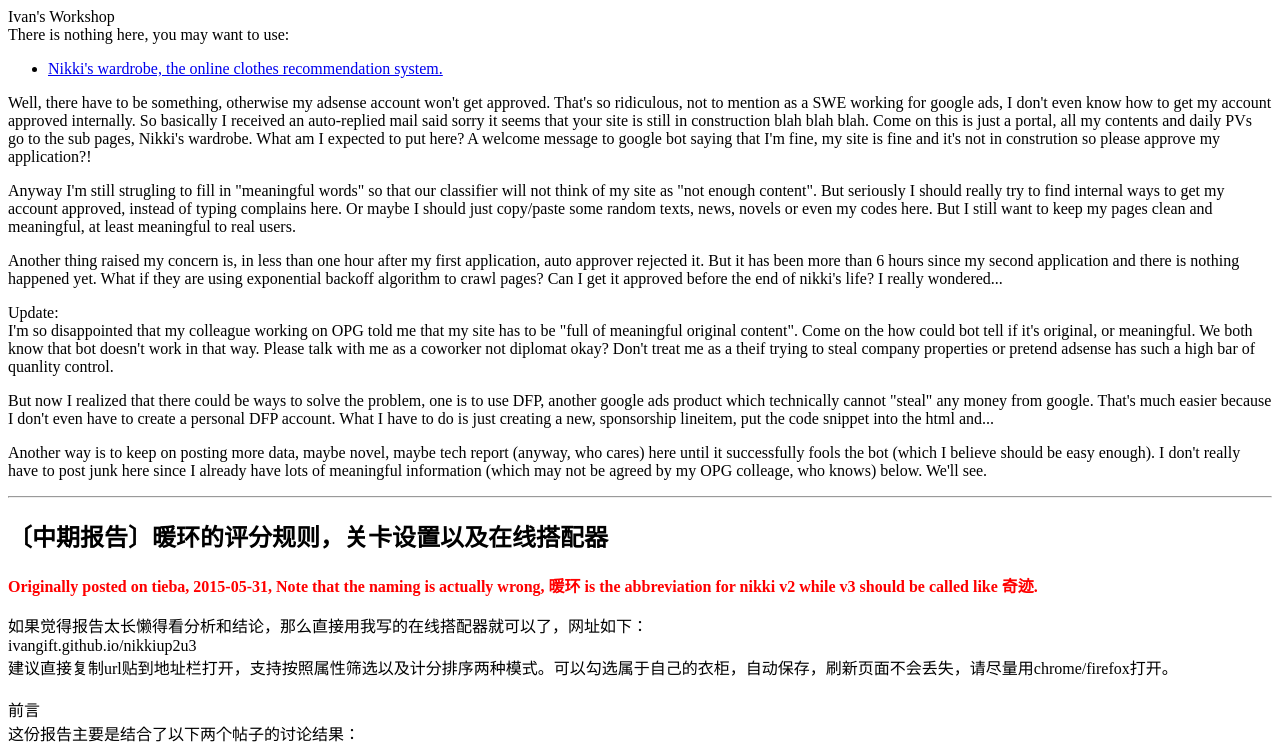
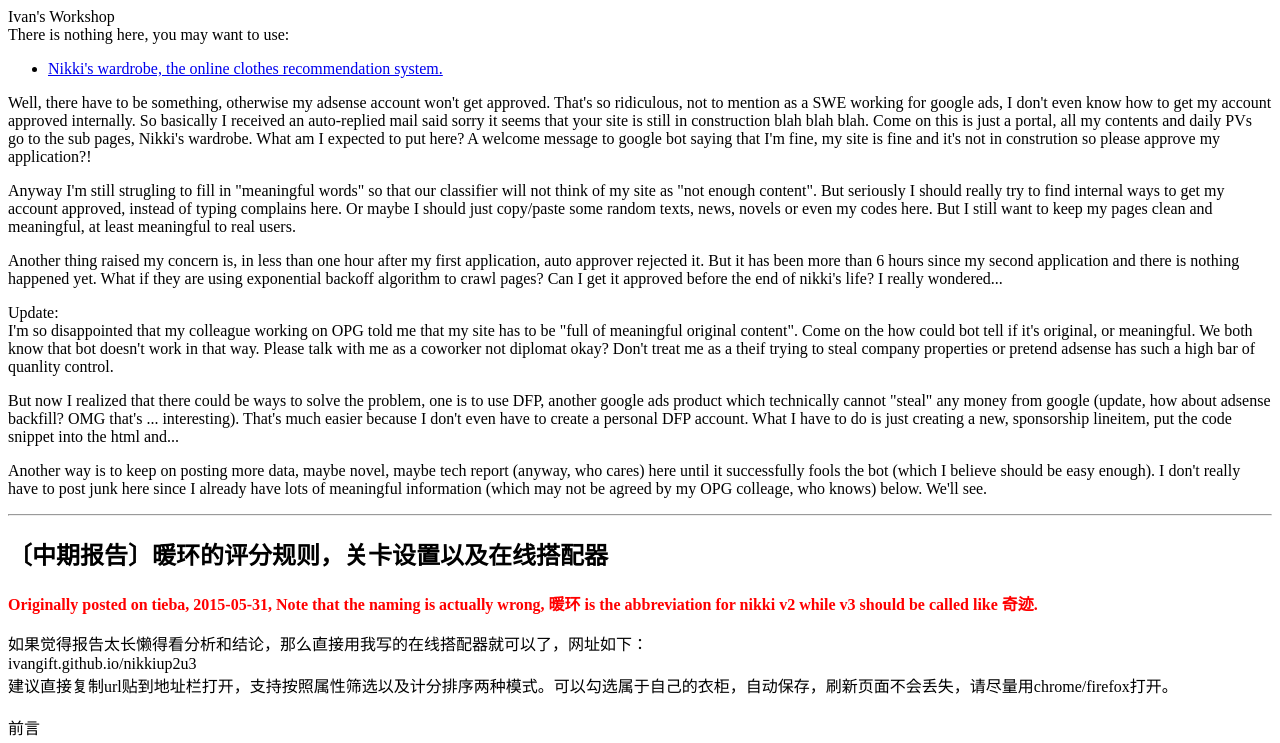
Before and after one commit to ivangift/ivangift.github.io, a plain HTML site: page index.html in a window 1280 px wide. Shown: the top 743 px of the page. Drawn offline with Linux system fonts and the light colour scheme.

Commit message:
change the note

```diff
--- a/index.html
+++ b/index.html
@@ -37,8 +37,9 @@
       </p>
       <p>
         But now I realized that there could be ways to solve the problem, one is to use DFP, another google ads product which
-        technically cannot "steal" any money from google. That's much easier because I don't even have to create a personal DFP
-        account. What I have to do is just creating a new, sponsorship lineitem, put the code snippet into the html and...
+        technically cannot "steal" any money from google (update, how about adsense backfill? OMG that's ... interesting).
+        That's much easier because I don't even have to create a personal DFP account. What I have to do is just creating a new,
+        sponsorship lineitem, put the code snippet into the html and...
       </p>
       <p>
         Another way is to keep on posting more data, maybe novel, maybe tech report (anyway, who cares) here until it successfully
```
